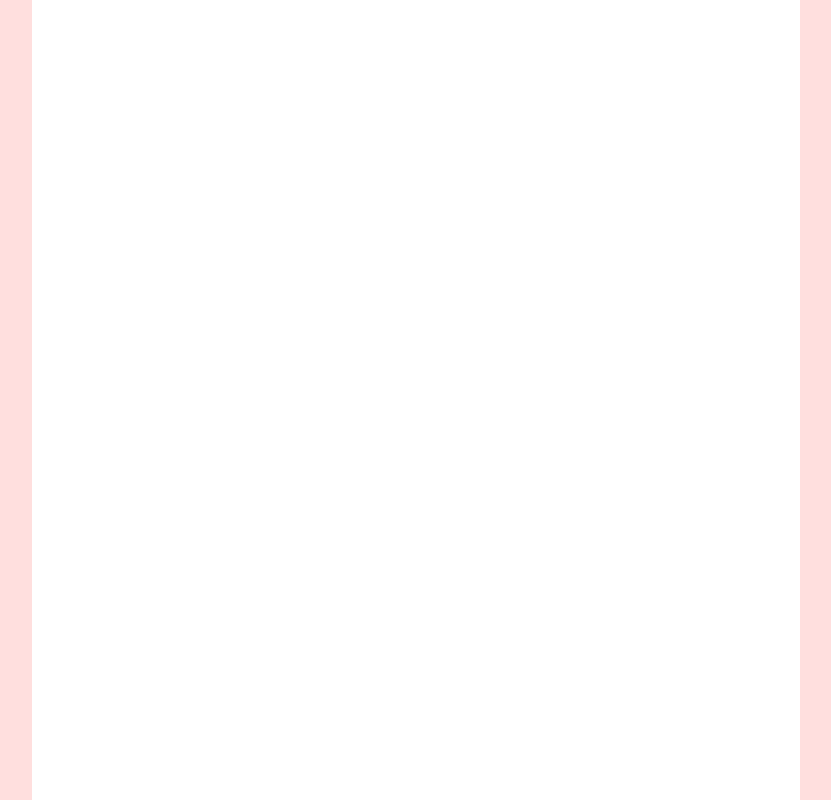
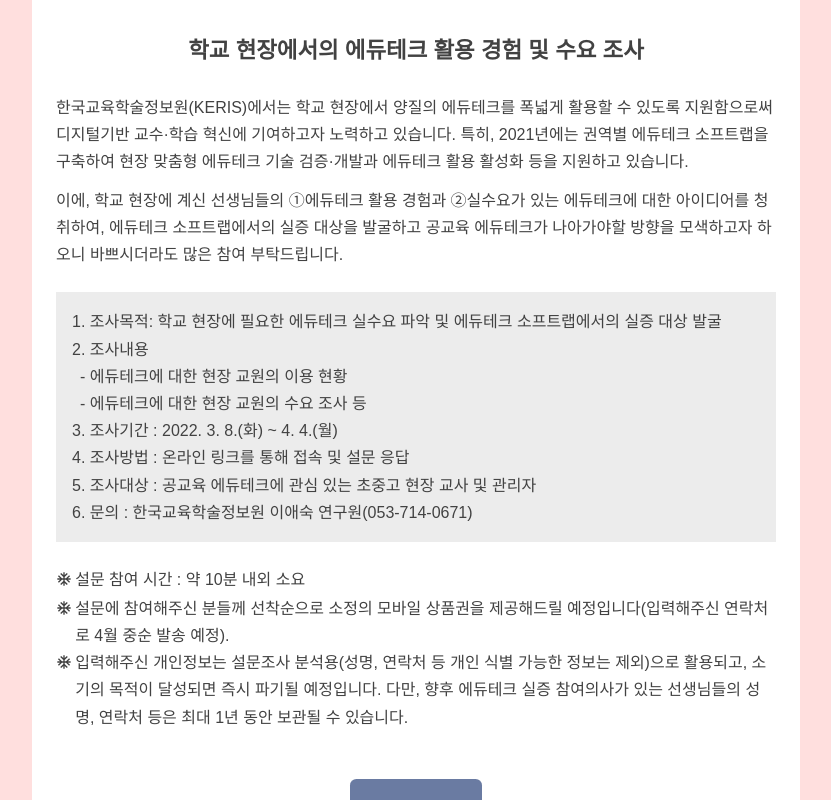
Before and after one commit to dayoung0510/survey-example, a React (Create React App) app: page / in a window 1280 px wide. Before the commit this address had no page. Shown: the whole page, without its empty margins (224-1055 px from the left). Built offline with nearby package versions, Linux system fonts and the light colour scheme; a web font is replaced by a local one.

Commit message:
라우팅 외않되

```diff
--- a/src/App/index.tsx
+++ b/src/App/index.tsx
@@ -33,11 +33,10 @@ const App: React.FC = () => {
         <Container>
           <AppContext>
             <Routes>
-              <Route path="/survey-example" element={<Intro />} />
-              <Route path="/survey-example/agree" element={<Agree />} />
-              <Route path="/survey-example/survey" element={<Survey />} />
-              <Route path="/survey-example/result" element={<Result />} />
-              {/* <Route path="*" element={<Navigate to="/" />} /> */}
+              <Route path="/" element={<Intro />} />
+              <Route path="/agree" element={<Agree />} />
+              <Route path="/survey" element={<Survey />} />
+              <Route path="/result" element={<Result />} />
             </Routes>
           </AppContext>
         </Container>
```
